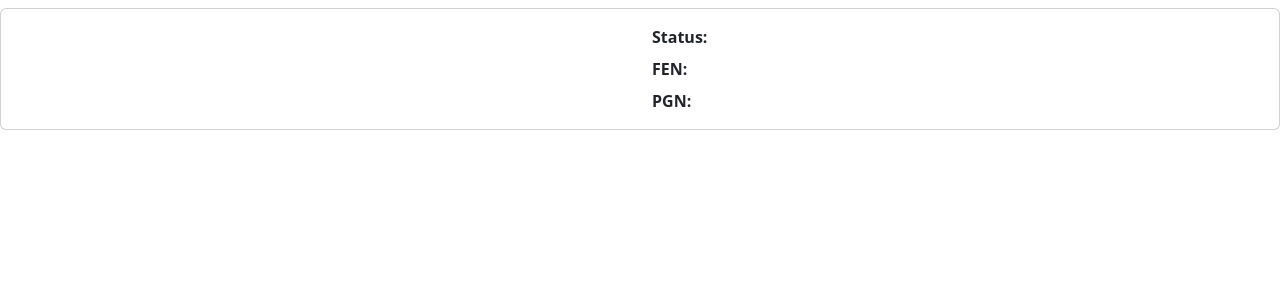
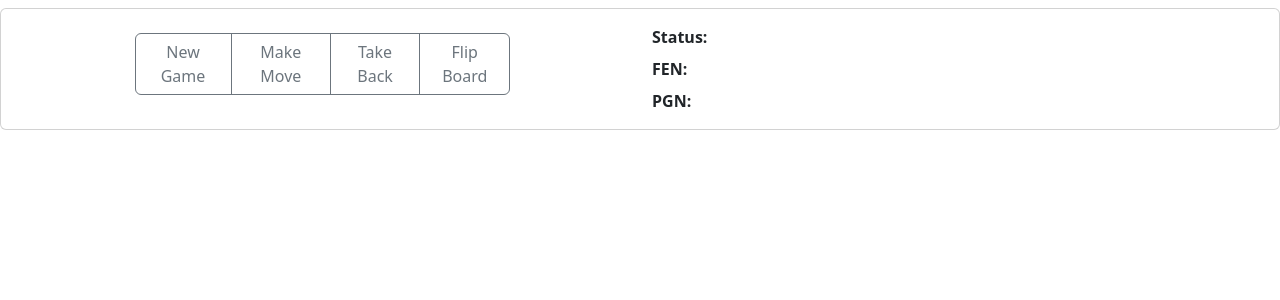
Before and after one commit to macsimbodnar/chess_server, a FastAPI app: page / in a window 1280 px wide. Shown: the top 300 px of the page. Run offline with FastAPI, Linux system fonts and the light colour scheme; some libraries are stand-ins or nearby versions.

Commit message:
Add buttons

```diff
--- a/main.py
+++ b/main.py
@@ -25,7 +25,7 @@
 
 
 engine = chess.engine.SimpleEngine.popen_uci(
-    "/home/max/Downloads/Software/stockfish-ubuntu-x86-64-avx2/stockfish/stockfish-ubuntu-x86-64-avx2")
+    "/home/max/Downloads/stockfish/stockfish-ubuntu-x86-64-avx2")
 
 app = FastAPI()
 app.mount("/static", StaticFiles(directory="static"), name="static")
--- /dev/null
+++ b/requirements.txt
@@ -0,0 +1,2 @@
+fastapi
+chess
--- a/templates/index.html
+++ b/templates/index.html
@@ -21,6 +21,15 @@
             <div class="row">
               <div class="col">
                 <div id="myBoard" class="mx-auto mb-2" style="width: 400px"></div>
+
+                <div class="row mx-auto mt-2 mb-2" style="width: 400px">
+                  <div class="btn-group">
+                    <button id="new_game" class="btn btn-outline-secondary">New Game</button>
+                    <button id="make_move" class="btn btn-outline-secondary">Make Move</button>
+                    <button id="take_back" class="btn btn-outline-secondary">Take Back</button>
+                    <button id="flip_board" class="btn btn-outline-secondary">Flip Board</button>
+                  </div>
+                </div>
               </div>
               <div class="col">
                 <strong>Status:</strong>
@@ -46,11 +55,67 @@
 
   import { Chess } from "/static/js/chess.js"
 
+
   var board = null
   var game = new Chess()
   var $status = $('#status')
   var $fen = $('#fen')
   var $pgn = $('#pgn')
+
+
+  function make_computer_move() {
+
+    var jsonData = { "fen": game.fen() };
+
+    $.ajax({
+      url: '/make_move',
+      type: 'POST',
+      contentType: 'application/json',
+      data: JSON.stringify(jsonData),
+      success: function (response) {
+        // console.log(response)
+        game.move(response.best_move, { sloppy: true })
+        board.position(game.fen())
+        updateStatus()
+      },
+      error: function (xhr, status, error) {
+        console.error('Error sending POST request:', error);
+        // KO
+      }
+    });
+  }
+
+
+  $('#new_game').on('click', function () {
+    // Reset board state
+    game.reset()
+
+    // Set initial board position
+    board.position('start')
+
+    updateStatus()
+  })
+
+
+  $('#make_move').on('click', function () {
+    // Reset board state
+    make_computer_move()
+  })
+
+
+  $('#take_back').on('click', function () {
+    // Reset board state
+    game.undo()
+    board.position(game.fen())
+    updateStatus()
+  })
+
+
+  $('#flip_board').on('click', function () {
+    // Reset board state
+    board.flip()
+  })
+
 
   function onDragStart(source, piece, position, orientation) {
     // do not pick up pieces if the game is over
@@ -74,26 +139,9 @@
     // illegal move
     if (move === null) return 'snapback'
 
-    var jsonData = { "fen": game.fen() };
+    updateStatus()
 
-    $.ajax({
-      url: '/make_move',
-      type: 'POST',
-      contentType: 'application/json',
-      data: JSON.stringify(jsonData),
-      success: function (response) {
-        // console.log(response)
-        game.move(response.best_move, { sloppy: true })
-        board.position(game.fen())
-        updateStatus()
-      },
-      error: function (xhr, status, error) {
-        console.error('Error sending POST request:', error);
-        // KO
-      }
-    });
-
-    updateStatus()
+    make_computer_move()
   }
 
   // update the board position after the piece snap
```
Also changed, not shown: engine.py (deleted, +0 -43 lines).
